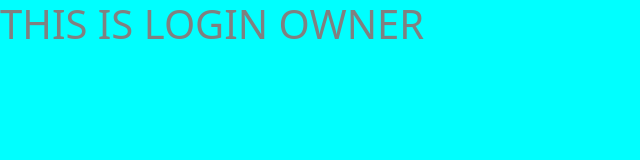
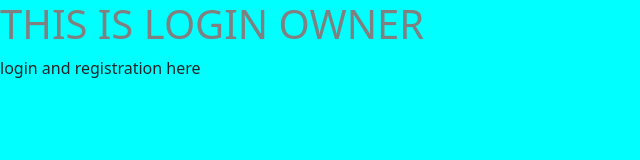
Before and after one commit to lacasteam/miniproject2-group1, a website: page src/pages/login-owner.html in a window 1280 px wide. Shown: the whole page, without its empty margins (0-640 px from the left). Drawn offline with Linux system fonts and the light colour scheme.

Commit message:
Modified Login Page

```diff
--- a/src/pages/login-owner.html
+++ b/src/pages/login-owner.html
@@ -9,5 +9,6 @@
 </head>
 <body id="login-owner">
 	<h1>THIS IS LOGIN OWNER</h1>
+	<p>login and registration here</p>
 </body>
 </html>
```
Also changed, not shown: 1 other file.
